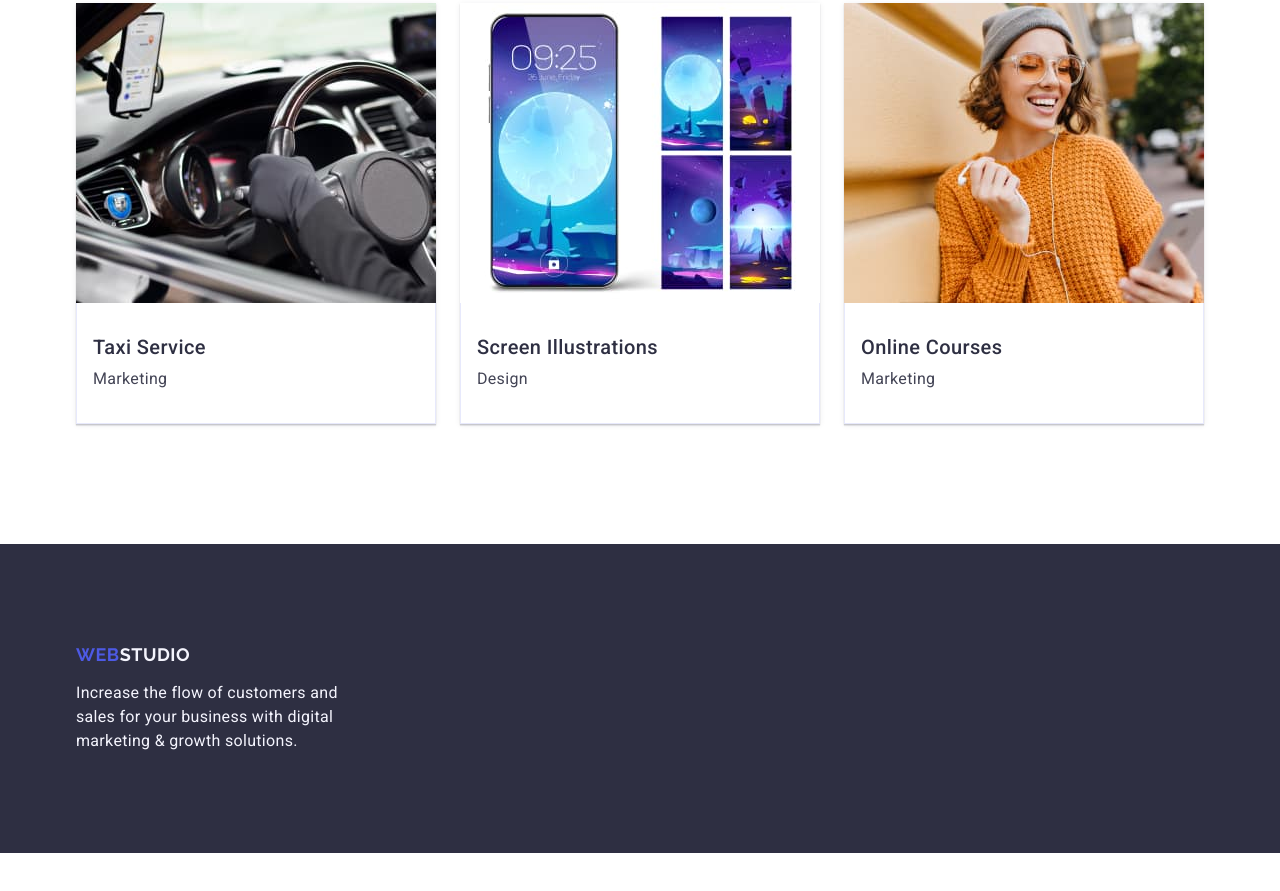
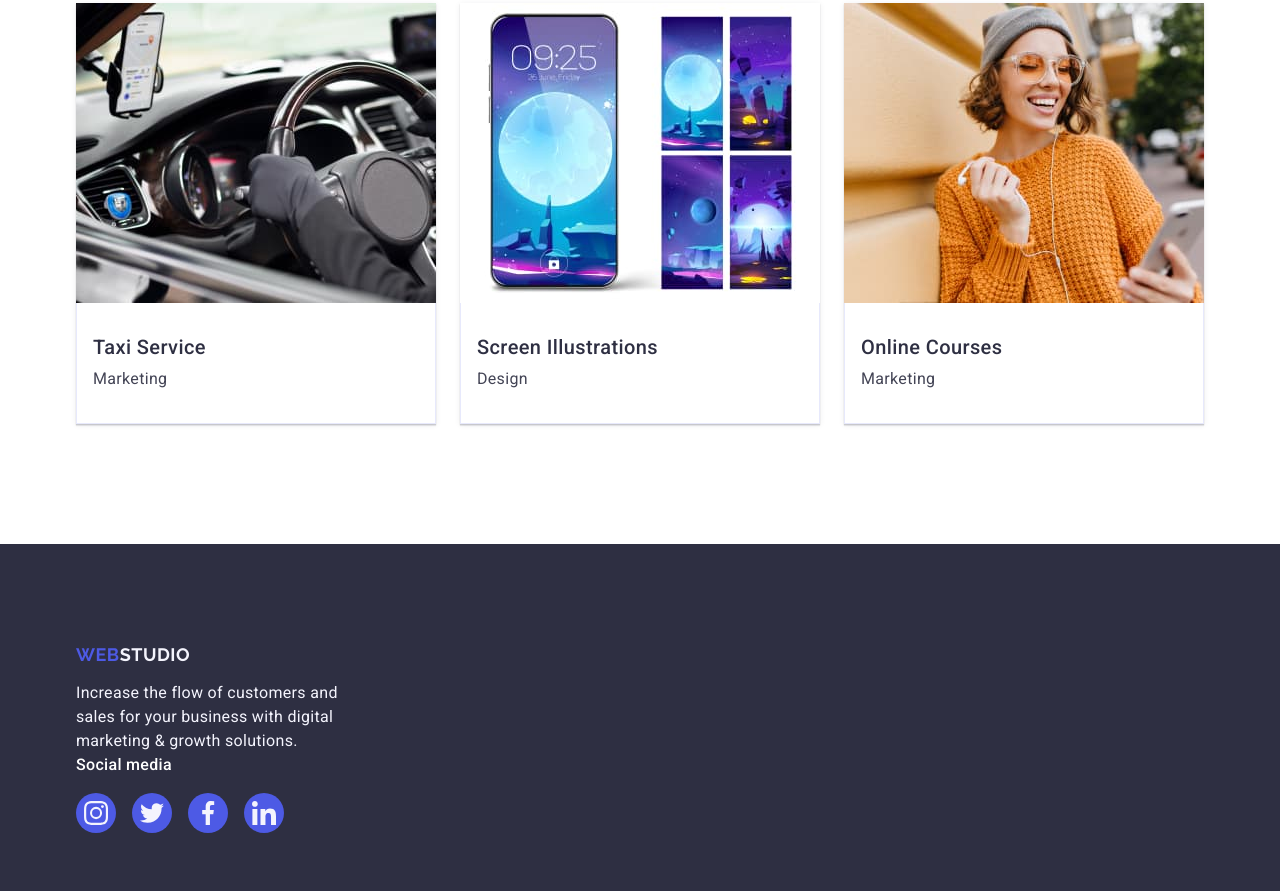
Before and after one commit to AShemet89/goit-markup-hw-04, a plain HTML site: page index.html in a window 1280 px wide. Shown: the part 2663-3554 px from the top of the page. Before the commit the page ends 3516 px from the top, so only its background shows below. Drawn offline with nearby package versions, Linux system fonts and the light colour scheme.

Commit message:
Lessons4

```diff
--- a/css/styles.css
+++ b/css/styles.css
@@ -388,7 +388,11 @@ body {
   padding: 100px 0;
   background-color: #2e2f42;
 }
-
+.clogo-unit {
+  display: flex;
+  align-items: baseline;
+  margin-right: 120px;
+}
 .unit-logo-web {
   display: inline-block;
   margin-bottom: 16px;
@@ -422,3 +426,33 @@ body {
   letter-spacing: 0.02em;
   color: #f4f4fd;
 }
+.social-media {
+  font-weight: 500;
+  font-size: 16px;
+  line-height: 1.5;
+  letter-spacing: 0.02em;
+  color: #ffffff;
+  margin-bottom: 16px;
+}
+.social-media-list {
+  display: flex;
+  gap: 16px;
+}
+.social-media-item {
+  width: 40px;
+  height: 40px;
+  transition: background-color 250ms cubic-bezier(0.4, 0, 0.2, 1);
+}
+.media-link {
+  width: 100%;
+  height: 100%;
+  background-color: #4d5ae5;
+  border-radius: 50%;
+  display: flex;
+  align-items: center;
+  justify-content: center;
+}
+.media-link:hover,
+.media-link:focus {
+  background-color: #31d0aa;
+}
--- a/index.html
+++ b/index.html
@@ -395,6 +395,7 @@
     </main>
     <footer class="footer">
       <div class="container">
+        <div class="logo-unit">
           <a href="./index.html" class="unit-logo-web"
             >Web<span class="unit-logo-studio">Studio</span></a
           >
@@ -403,6 +404,40 @@
             digital marketing & growth solutions.
           </p>
         </div>
+        <div class="media">
+          <p class="social-media">Social media</p>
+          <ul class="social-media-list">
+            <li class="social-media-item">
+              <a href="" class="media-link"
+                ><svg class="social" width="24" height="24">
+                  <use href="./images/icons.svg#icon-instagram"></use>
+                </svg>
+              </a>
+            </li>
+            <li class="social-media-item">
+              <a href="" class="media-link"
+                ><svg class="social" width="24" height="24">
+                  <use href="./images/icons.svg#icon-twitter"></use>
+                </svg>
+              </a>
+            </li>
+            <li class="social-media-item">
+              <a href="" class="media-link"
+                ><svg class="social" width="24" height="24">
+                  <use href="./images/icons.svg#icon-facebook"></use>
+                </svg>
+              </a>
+            </li>
+            <li class="social-media-item">
+              <a href="" class="media-link"
+                ><svg class="social" width="24" height="24">
+                  <use href="./images/icons.svg#icon-linkedin"></use>
+                </svg>
+              </a>
+            </li>
+          </ul>
+        </div>
+      </div>
     </footer>
   </body>
 </html>
```
Lines whose indentation alone changed are shown as unchanged.
